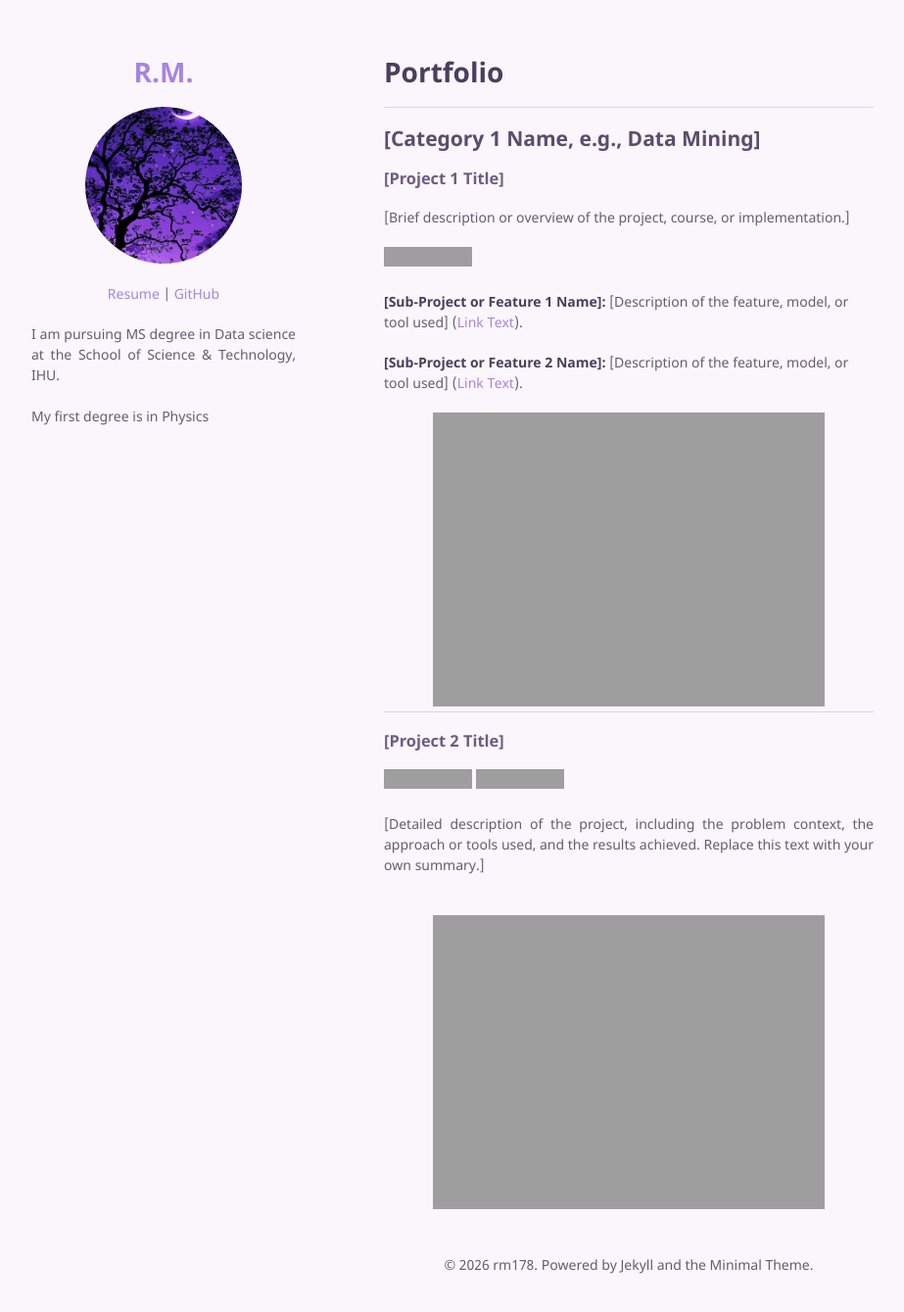
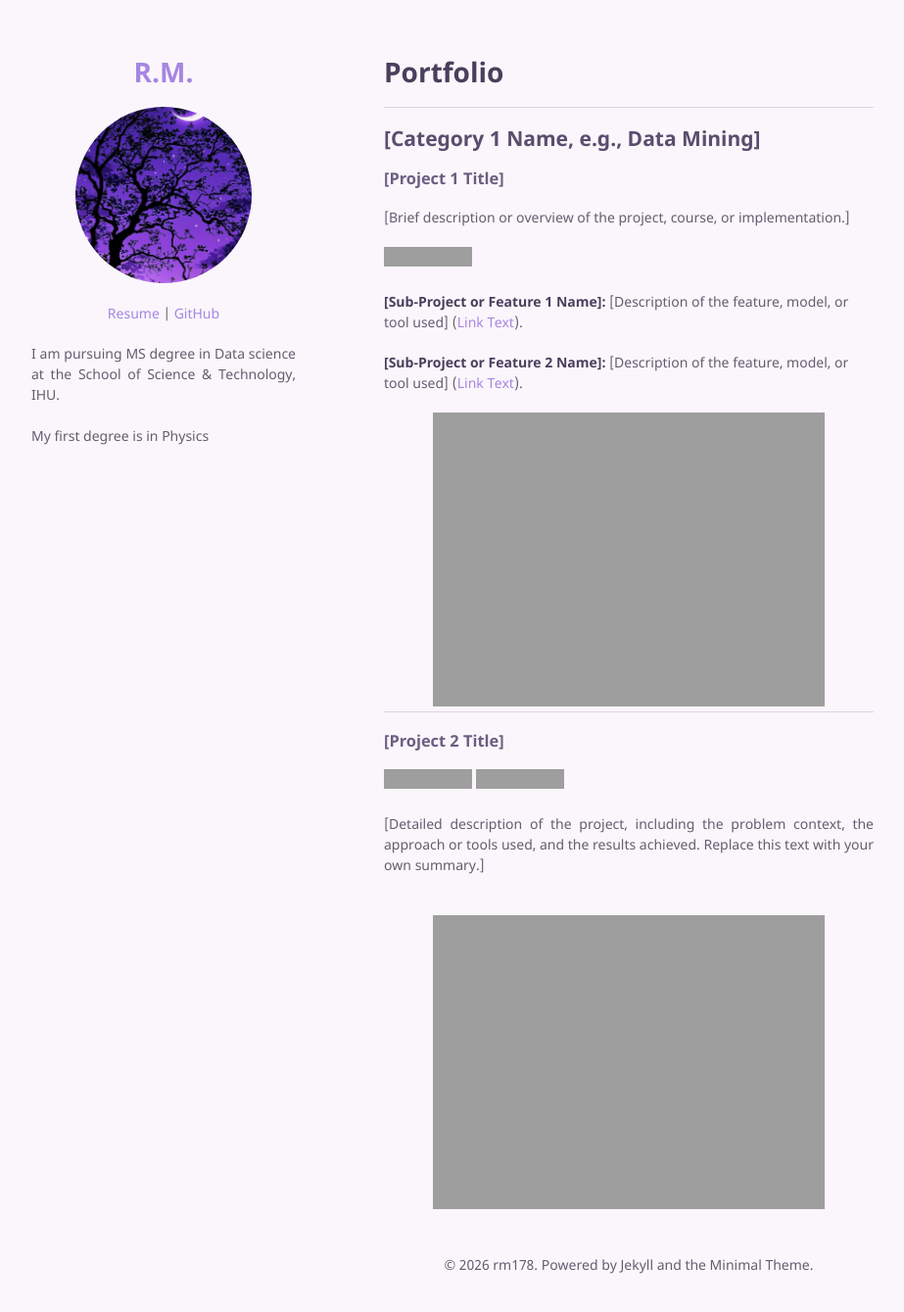
Before and after one commit to rm178/rm178.github.io, a Jekyll site: the page built from index.md, in a window 1280 px wide and 1351 px high. Shown: the top 1339 px of the window at 98% size, without its empty margins (178-1101 px from the left). Built offline with Jekyll 4.4.1, drawn with Linux system fonts in a browser that asks for light colours; our own code applies the rules of GitHub Pages for plain Markdown files; grey boxes are pictures that could not be loaded.

Commit message:
Update default.html

```diff
--- a/_layouts/default.html
+++ b/_layouts/default.html
@@ -14,7 +14,7 @@
         <h1><a href="{{ "/" | absolute_url }}">{{ site.title | default: site.github.repository_name }}</a></h1>
 
         {% if site.logo %}
-          <img src="{{site.logo | relative_url}}" alt="Logo" style="border-radius: 70%; width: 160px; height: 160px; object-fit: cover; display: block; margin: 0 auto 20px auto;" />
+          <img src="{{site.logo | relative_url}}" alt="Logo" style="border-radius: 70%; width: 180px; height: 180px; object-fit: cover; display: block; margin: 0 auto 20px auto;" />
         {% endif %}
 
         <p>{{ site.description | default: site.github.project_tagline }}</p>
```
